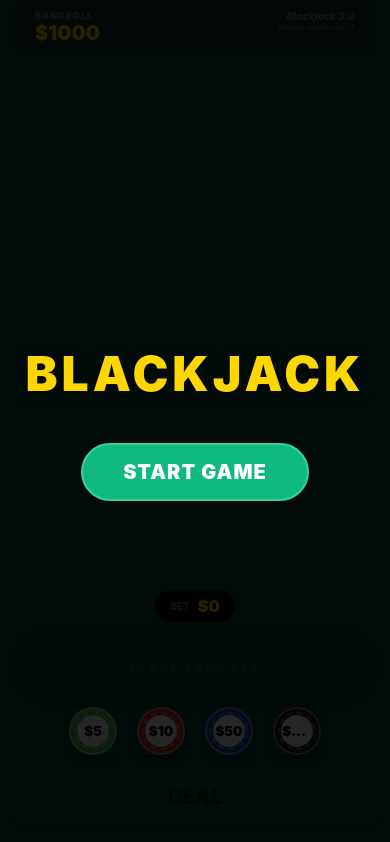
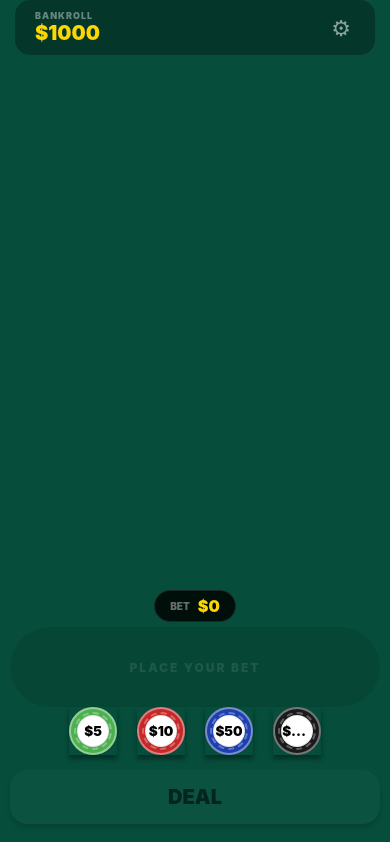
Before and after one commit to yusufsusin/BlackJack-Mobile, a React Native app: screen / in a window 390 px wide. Built offline with nearby package versions, Linux system fonts and the light colour scheme.

Commit message:
added main menu screen and settings button

```diff
--- a/App.tsx
+++ b/App.tsx
@@ -78,7 +78,11 @@ const CasinoChip: React.FC<{
   );
 };
 
-const App: React.FC = () => {
+interface AppProps {
+  onGoToMenu?: () => void;
+}
+
+const App: React.FC<AppProps> = ({ onGoToMenu }) => {
   const [gameState, setGameState] = useState<GameState>({
     money: INITIAL_MONEY,
     playerHands: [],
@@ -94,20 +98,12 @@ const App: React.FC = () => {
   const [flyingChips, setFlyingChips] = useState<{ id: number, value: number, denom: number, anim: Animated.ValueXY }[]>([]);
   const [activePulseDenom, setActivePulseDenom] = useState<number | null>(null);
 
-  const [isGameStarted, setIsGameStarted] = useState(false);
+  const [isGameStarted] = useState(true);
   const [showBankruptcy, setShowBankruptcy] = useState(false);
+  const [showSettings, setShowSettings] = useState(false);
 
   const potScale = useRef(new Animated.Value(1)).current;
-  const startScreenOpacity = useRef(new Animated.Value(1)).current;
   const bankruptcyOpacity = useRef(new Animated.Value(0)).current;
-
-  const handleStartGame = () => {
-    Animated.timing(startScreenOpacity, {
-      toValue: 0,
-      duration: 500,
-      useNativeDriver: true,
-    }).start(() => setIsGameStarted(true));
-  };
 
   const handleBankruptcyReset = () => {
     // Standard bankruptcy reset
@@ -645,10 +641,13 @@ const App: React.FC = () => {
           <Text style={styles.bankrollLabel}>BANKROLL</Text>
           <Text style={styles.bankrollValue}>${gameState.money}</Text>
         </View>
-        <View style={{ alignItems: 'flex-end' }}>
-          <Text style={styles.rulesText}>Blackjack 3:2</Text>
-          <Text style={styles.rulesTextSub}>Dealer stands on 17</Text>
-        </View>
+        <TouchableOpacity
+          onPress={() => setShowSettings(true)}
+          style={styles.settingsHeaderBtn}
+          hitSlop={{ top: 10, bottom: 10, left: 10, right: 10 }}
+        >
+          <Text style={styles.settingsHeaderIcon}>⚙</Text>
+        </TouchableOpacity>
       </View>
 
       <View style={styles.table}>
@@ -792,16 +791,27 @@ const App: React.FC = () => {
         )}
       </View>
 
-      {/* Start Screen Overlay */}
-      {!isGameStarted && (
-        <Animated.View style={[styles.overlay, { opacity: startScreenOpacity, zIndex: 100 }]}>
-          <View style={styles.overlayContent}>
-            <Text style={styles.startTitle}>BLACKJACK</Text>
-            <TouchableOpacity style={styles.startBtn} onPress={handleStartGame}>
-              <Text style={styles.startBtnText}>START GAME</Text>
+      {/* Settings Modal */}
+      {showSettings && (
+        <>
+          <TouchableOpacity
+            style={styles.settingsBackdrop}
+            activeOpacity={1}
+            onPress={() => setShowSettings(false)}
+          />
+          <View style={styles.settingsModal}>
+            <TouchableOpacity
+              style={styles.mainMenuBtn}
+              activeOpacity={0.8}
+              onPress={() => {
+                setShowSettings(false);
+                onGoToMenu?.();
+              }}
+            >
+              <Text style={styles.mainMenuBtnText}>Main Menu</Text>
             </TouchableOpacity>
           </View>
-        </Animated.View>
+        </>
       )}
 
       {/* Bankruptcy Overlay */}
@@ -845,16 +855,14 @@ const styles = StyleSheet.create({
     fontWeight: '900',
     color: '#FFD700', // Casino Gold
   },
-  rulesText: {
-    fontSize: 10,
-    color: 'rgba(255,255,255,0.4)',
-    fontWeight: '900',
-    fontStyle: 'italic',
+  settingsHeaderBtn: {
+    justifyContent: 'center',
+    alignItems: 'center',
+    padding: 4,
   },
-  rulesTextSub: {
-    fontSize: 8,
-    color: 'rgba(255,255,255,0.2)',
-    fontWeight: '900',
+  settingsHeaderIcon: {
+    fontSize: 22,
+    color: 'rgba(255,255,255,0.55)',
   },
   table: {
     flex: 1,
@@ -1052,29 +1060,46 @@ const styles = StyleSheet.create({
     alignItems: 'center',
     padding: 20,
   },
-  startTitle: {
-    fontSize: 48,
+  settingsBackdrop: {
+    ...StyleSheet.absoluteFillObject,
+    backgroundColor: 'rgba(0,0,0,0.75)',
+    zIndex: 300,
+  },
+  settingsModal: {
+    position: 'absolute',
+    left: 40,
+    right: 40,
+    top: '40%',
+    zIndex: 301,
+    backgroundColor: '#065f46',
+    borderRadius: 20,
+    padding: 24,
+    alignItems: 'center',
+    shadowColor: '#000',
+    shadowOffset: { width: 0, height: 8 },
+    shadowOpacity: 0.5,
+    shadowRadius: 16,
+    elevation: 20,
+    borderWidth: 1,
+    borderColor: 'rgba(255,255,255,0.1)',
+  },
+  mainMenuBtn: {
+    width: '100%',
+    backgroundColor: '#f59e0b',
+    paddingVertical: 16,
+    borderRadius: 30,
+    alignItems: 'center',
+    shadowColor: '#f59e0b',
+    shadowOffset: { width: 0, height: 4 },
+    shadowOpacity: 0.3,
+    shadowRadius: 8,
+    elevation: 8,
+  },
+  mainMenuBtnText: {
+    fontSize: 17,
     fontWeight: '900',
-    color: '#FFD700',
-    letterSpacing: 4,
-    marginBottom: 40,
-    textShadowColor: 'rgba(0,0,0,0.5)',
-    textShadowOffset: { width: 0, height: 4 },
-    textShadowRadius: 10,
-  },
-  startBtn: {
-    backgroundColor: '#10b981',
-    paddingHorizontal: 40,
-    paddingVertical: 15,
-    borderRadius: 30,
-    borderWidth: 2,
-    borderColor: '#34d399',
-  },
-  startBtnText: {
-    color: 'white',
-    fontSize: 20,
-    fontWeight: '900',
-    letterSpacing: 1,
+    color: '#1a1a1a',
+    letterSpacing: 0.3,
   },
   bankruptcyTitle: {
     fontSize: 32,
--- a/index.tsx
+++ b/index.tsx
@@ -1,4 +1,4 @@
 import { registerRootComponent } from 'expo';
-import App from './App';
+import Root from './Root';
 
-registerRootComponent(App);
+registerRootComponent(Root);
--- a/package.json
+++ b/package.json
@@ -12,6 +12,7 @@
   "dependencies": {
     "expo": "~54.0.0",
     "expo-status-bar": "~3.0.9",
+    "lottie-react-native": "~7.3.1",
     "react": "19.1.0",
     "react-native": "0.81.5",
     "react-native-safe-area-context": "~5.6.0",
```
Also changed, not shown: Root.tsx (added, +17 -0 lines), components/MainMenu.tsx (added, +220 -0 lines), 6 other files (tests, documents, lock files or other folders).
